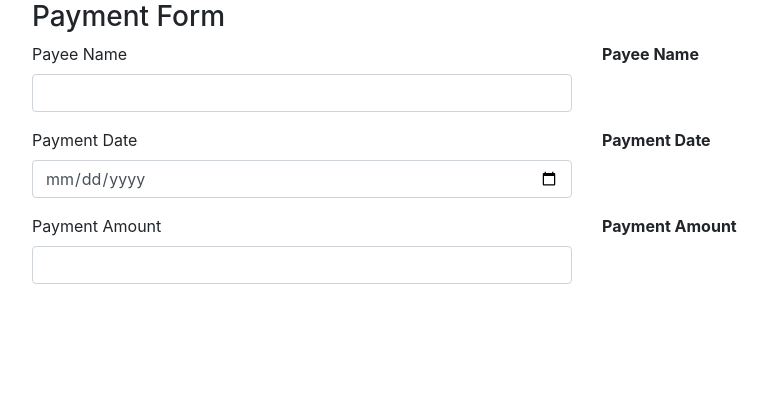
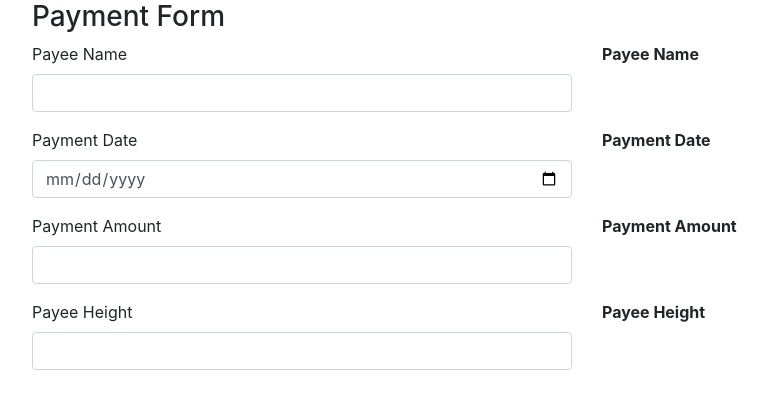
Before and after one commit to ivanwhm/pipes, an Angular app: page / in a window 1280 px wide. Shown: the top 408 px of the page, without its empty margins (53-821 px from the left). Built offline with nearby package versions, Linux system fonts and the light colour scheme.

Commit message:
Formatting numbers

```diff
--- a/src/app/app.component.html
+++ b/src/app/app.component.html
@@ -51,4 +51,21 @@
       </div>
     </div>
   </div>
+
+  <div class="row">
+    <div class="form-group col">
+      <label>Payee Height</label>
+      <input
+        (input)="onHeightChange($event.target.value)"
+        type="text"
+        class="form-control"
+      />
+    </div>
+    <div class="col">
+      <label><strong>Payee Height</strong></label>
+      <div>
+        {{ height | number: "1.0-0" }}
+      </div>
+    </div>
+  </div>
 </div>
--- a/src/app/app.component.ts
+++ b/src/app/app.component.ts
@@ -9,6 +9,7 @@ export class AppComponent {
   name: string;
   date: string;
   amount: number;
+  height: number;
 
   onNameChange(newName: string): void {
     this.name = newName;
@@ -21,4 +22,8 @@ export class AppComponent {
   onAmountChange(newAmount: string): void {
     this.amount = parseFloat(newAmount);
   }
+
+  onHeightChange(newHeight: string): void {
+    this.height = parseFloat(newHeight);
+  }
 }
```
